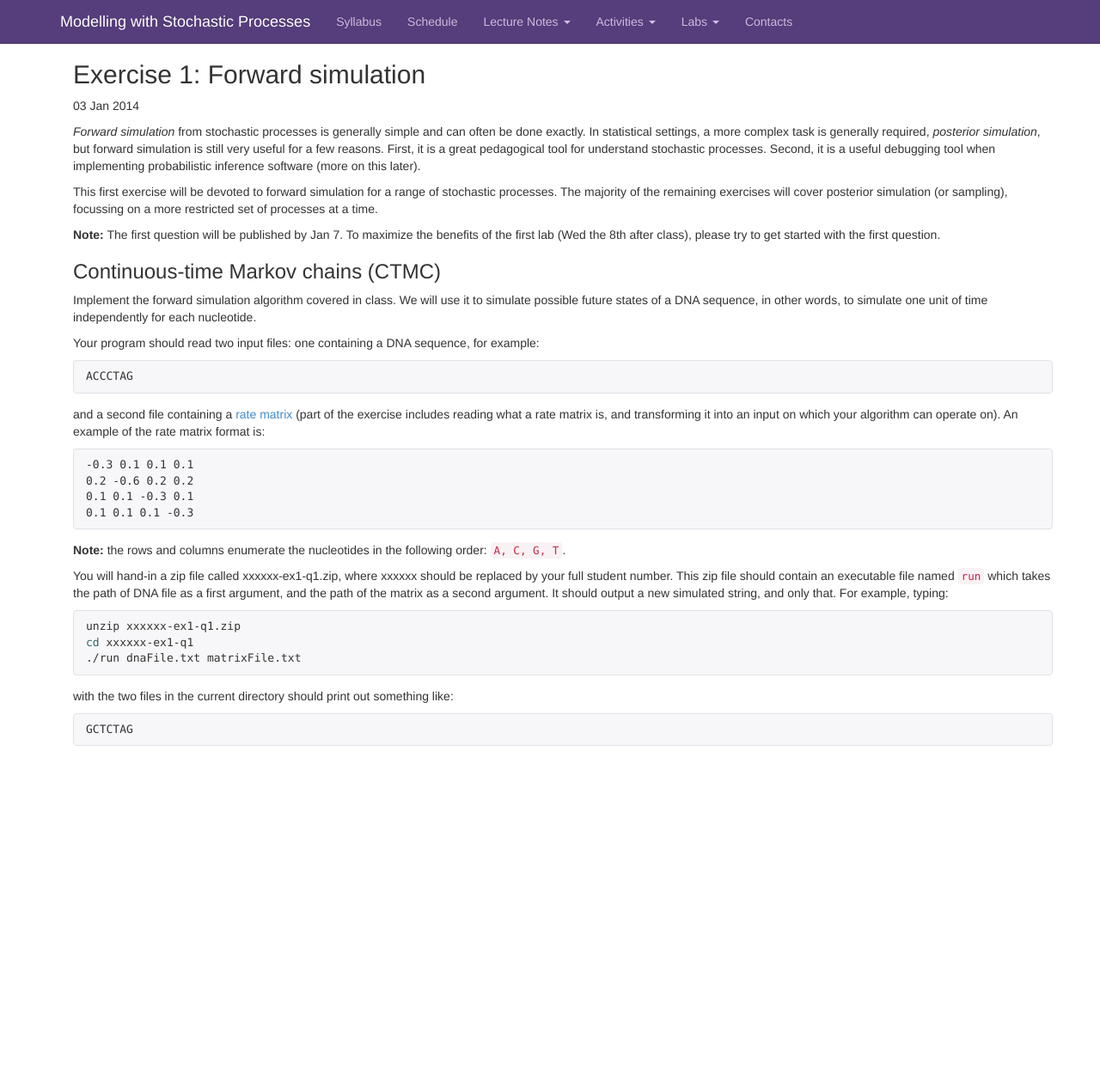
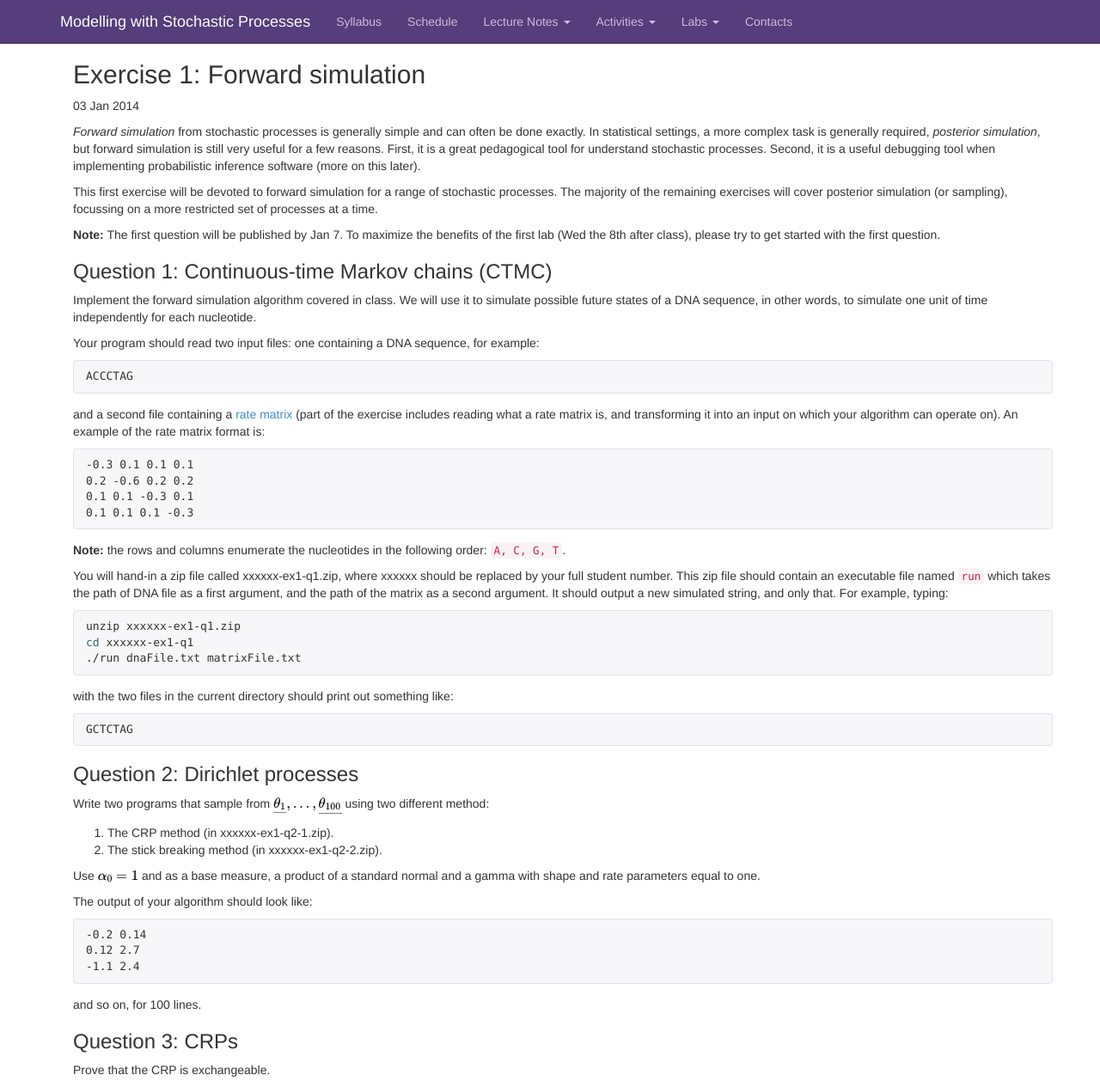
Before and after one commit to snowdj/stochastic_process_notes, a Jekyll site: the page built from _posts/2014-01-03-homework1.md, in a window 1280 px wide and 1265 px high. Shown: the whole window at 86% size. Built offline with Jekyll 4.4.1, drawn with Linux system fonts in a browser that asks for light colours; nearby versions of some CDN libraries; Markdown is read by kramdown in place of the engine named in the settings; formulas are drawn with MathJax 3; comment, search, counter and statistics services are not loaded.

Commit message:
Finish exercise 1

````diff
--- a/_posts/2014-01-03-homework1.md
+++ b/_posts/2014-01-03-homework1.md
@@ -11,7 +11,7 @@ This first exercise will be devoted to forward simulation for a range of stochas
 
 **Note:** The first question will be published by Jan 7. To maximize the benefits of the first lab (Wed the 8th after class), please try to get started with the first question.
 
-### Continuous-time Markov chains (CTMC)
+### Question 1: Continuous-time Markov chains (CTMC)
 
 Implement the forward simulation algorithm covered in class. We will use it to simulate possible future states of a DNA sequence, in other words, to simulate one unit of time independently for each nucleotide.
 
@@ -45,8 +45,35 @@ with the two files in the current directory should print out something like:
 GCTCTAG
 ```
 
+### Question 2: Dirichlet processes
+
+Write two programs that sample from $\underline{\theta\_1}, \dots, \underline{\theta\_{100}}$ using two different method:
+
+1. The CRP method (in xxxxxx-ex1-q2-1.zip).
+2. The stick breaking method (in xxxxxx-ex1-q2-2.zip).
+
+Use $\alpha\_0 = 1$ and as a base measure, a product of a standard normal and a gamma with shape and rate parameters equal to one.
+
+The output of your algorithm should look like:
+
+```text
+-0.2 0.14
+0.12 2.7
+-1.1 2.4
+```
+and so on, for 100 lines.
+
+### Question 3: CRPs
+
+Prove that the CRP is exchangeable.
 
 <!--
+
+ask for exchangeability
+
+moments?
+
+
 Question 1: Random partitions
 -----------------------------
 
````
Also changed, not shown: _posts/2014-01-02-notes-lecture2.md (+3 -2 lines), syllabus.md (+1 -1 lines), 1 other file.
